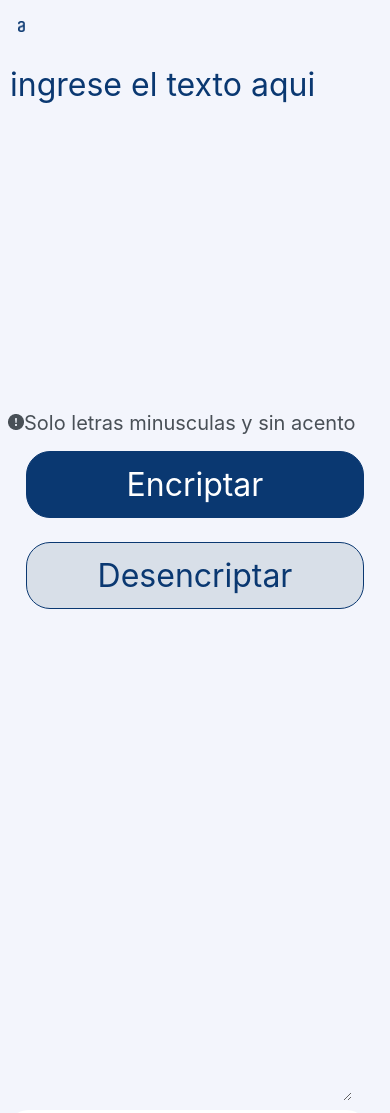
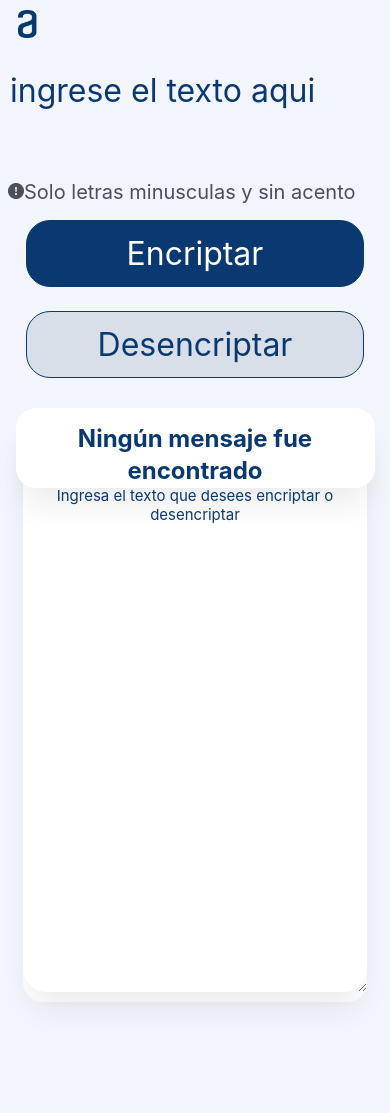
Before and after one commit to ebanguera/Encriptador, a plain HTML site: page index.html in a window 390 px wide. Shown: the top 1113 px of the page. After the commit the page ends 1069 px from the top, so only its background shows below. Drawn offline with Linux system fonts and the light colour scheme.

Commit message:
responsive mobile

```diff
--- a/index.html
+++ b/index.html
@@ -32,10 +32,7 @@
 
                 </section>
 
-                <div class="textomensaje" id="textomensaje">
-                    <!-- <textarea class="areaencriptado" id="areaencriptado" cols="20" rows="11"></textarea> -->
-                    <!-- <img class="muñeco" id="muñeco" src="./Imagenes/Muñeco.png"> -->
-
+                <section class="textomensaje" id="textomensaje">
                     <div class="image">
                         <textarea class="areaencriptado" id="areaencriptado" cols="20" rows="11"></textarea>
                     </div>
@@ -46,7 +43,7 @@
                         <button class="copiar" onclick="btncopiar()">Copiar</button>
                     </div>
 
-                </div>
+                </section>
             </div>
         </main>
         <!-- <footer>
--- a/script.js
+++ b/script.js
@@ -1,7 +1,7 @@
 const textArea = document.querySelector(".texto");
 const mensaje = document.querySelector(".areaencriptado");
 const mensajeen =document.querySelector(".textomensaje")
-const imgBuscando = document.getElementById("muñeco");
+const imgBuscando = document.querySelector(".image");
 const msgNoHayTexto = document.querySelector(".msg");
 const aparece =document.querySelector(".botoncopiar")
 
@@ -33,7 +33,10 @@ function btnencriptar(){
     msgNoHayTexto.style.visibility= "hidden";
     mensaje.value = textoEncriptado;
     aparece.style.visibility = "visible";
+    imgBuscando.hidden=false;
 }
+if (screen.width <= 450)
+    imgBuscando.hidden=true;
 
 function desencriptar(stringDesencriptado){
     let matrizcodigo =[["e","enter"],["i","imes"],["a","ai"],["o","ober"],["u","ufat"]];
--- a/style.css
+++ b/style.css
@@ -176,7 +176,7 @@
     .logo{
         padding-top: 10px;
         margin-left: 10px;
-        width: 2%;
+        width: 5%;
     }
     main{
         display: flex;
@@ -196,8 +196,8 @@
         margin-top: 20px;
         text-transform: lowercase;
         resize:none;
-        height: 10em;
-        width: 359px;
+        box-sizing: content-box;
+        width: 100%;
     }
     .texto::placeholder{
         color: #0A3871;
@@ -206,26 +206,40 @@
         outline: none;
     }
     .textomensaje{
-        background-color: #FFFFFF;
+        display: flex;
+        flex-direction: column;
+        background: transparent;
         color:#0A3871;
         font-family: 'Oleo Script', cursive;
         position:relative;
         margin-top:30px;
+        /* height: 580px; */
+        width: 100%;
+        align-items: center;
     }
     .areaencriptado{
         color:#0A3871;
-        background: transparent;
+        background-color: transparent;
         font-family: 'Oleo Script', cursive;
         border: none;
-
+        box-shadow: 0px 24px 32px -8px rgba(0, 0, 0, 0.08);
+        border-radius: 24px;
+        height: 580px;
+        /* background: white; */
+        position: relative;
     }
     .areaencriptado:focus{
         outline: none;
     }
+    .image{
+        /* background-color: transparent; */
+        background: white;
+        border-radius: 20px;
+    }
     .msg{
         /* text-align: center;
         justify-content: center; */
-        background: white;
+        background: #FFFFFF;
         position: absolute;
         box-shadow: 0px 24px 32px -8px rgba(0, 0, 0, 0.08);
         border-radius: 20px;
@@ -233,13 +247,14 @@
         gap: 20px;
         width:359px;
         height: 80px;
+        text-align: center;
+        justify-content: center;
         align-items: center;
-        justify-content: center;
     }
     .linea1{
         font-size: 15px;
         background-color: transparent;
-        position: absolute;
+        position: relative;
         align-items: center;
     }
     .linea1 strong{
@@ -247,6 +262,7 @@
         font-size: 1.6em;
         background: transparent;
     }
+
     .botones{
         display: flex;
         margin-top: 10px;
@@ -278,22 +294,22 @@
         cursor: pointer;
     }
     .botoncopiar{
-        display: flex;
+        /* display: flex;
         flex-direction: column;
         align-items: flex-start;
         padding: 10px;
         gap: 24px;
         background: #FFFFFF;
         position: absolute;
-        background: #FFFFFF;
         box-shadow: 0px 24px 32px -8px rgba(0, 0, 0, 0.08);
         border-radius: 24px;
         width: 339px;
         font-size: 15px;
         color:#0A3871;
         font-family: 'Oleo Script', cursive;
-        align-items: center;
-        height: 580px;
+        align-items: center; */
+        position:relative;
+        width: 339px;
     }
     .copiar{
         box-sizing: border-box;
@@ -304,7 +320,7 @@
         border-radius: 24px;
         margin-left: 5px;
         cursor: pointer;
-        position:relative;
+        position:absolute;
     }
     .mensajeadv{
         margin-top: 15px;
```
